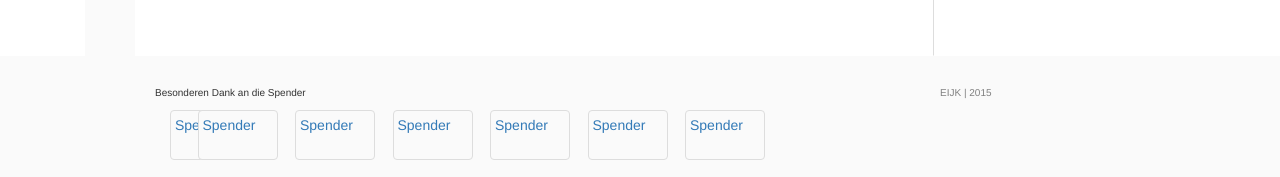
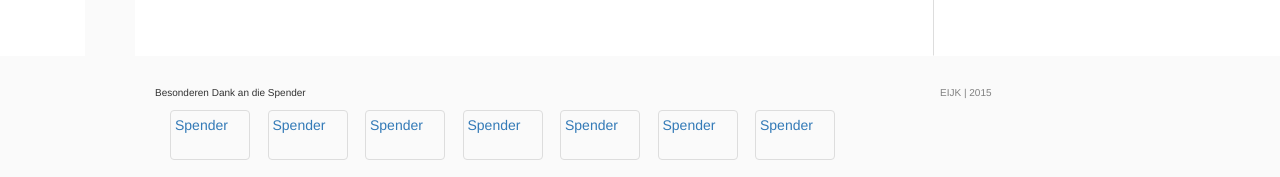
Before and after one commit to susedev/test, a Jekyll site: the page built from download.html, in a window 1280 px wide. Shown: the part 2171-2348 px from the top of the page. Built offline with Jekyll 4.4.1, drawn with Linux system fonts in a browser that asks for light colours; nearby versions of some CDN libraries.

Commit message:
Update page.html

```diff
--- a/_layouts/page.html
+++ b/_layouts/page.html
@@ -37,10 +37,10 @@ layout: base
   <div class="container" >
     <div class="col-md-8">
       <p style="margin-top: 30px; margin-left:70px; color=#808080; font-size:10px;" > Besonderen Dank an die Spender </p>
-      <div class="container">
+      <div class="container" style="margin-left:70px;">
         <div class="row">
           <div class="col-md-1">
-                <p style="margin-left:70px;"><a class="thumbnail" href="#" style="background-color:#FAFAFA; width: 80px; height: 50px;">Spender</a></p>
+                <p><a class="thumbnail" href="#" style="background-color:#FAFAFA; width: 80px; height: 50px;">Spender</a></p>
           </div>
           <div class="col-md-1">
                 <p><a class="thumbnail" href="#" style="background-color:#FAFAFA; width: 80px; height: 50px;">Spender</a></p>
```
